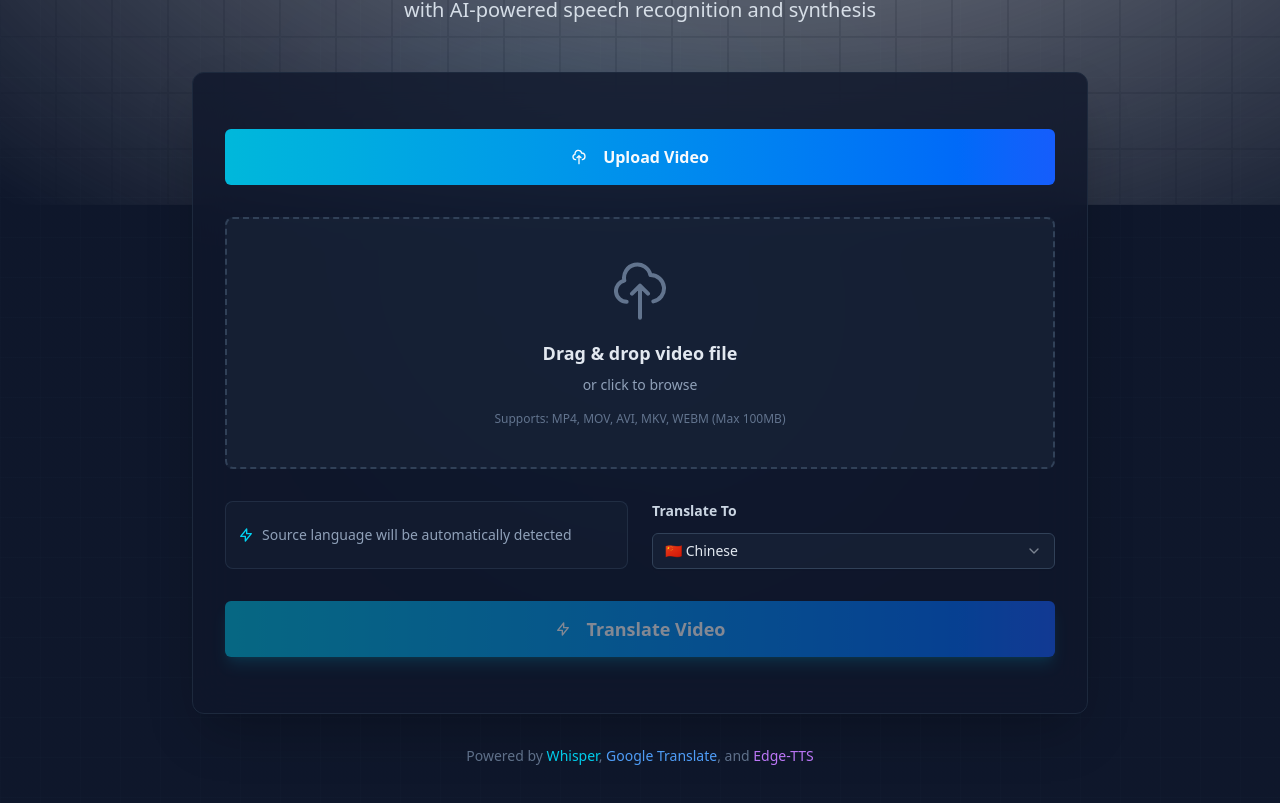
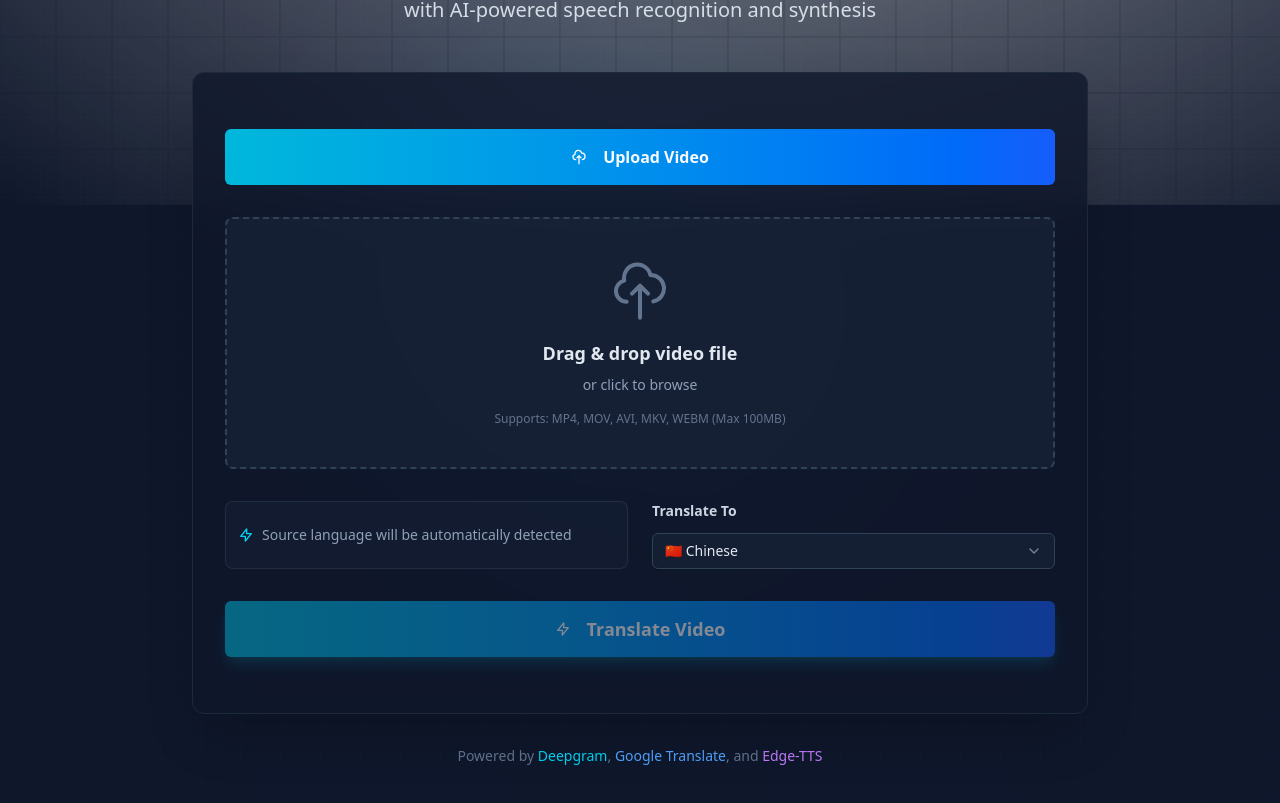
Before and after one commit to BioPfizer/ai-video-translator, a Next.js app in the folder video-translator-frontend/: page / in a window 1280 px wide. Shown: the part 243-1046 px from the top of the page. Built offline with nearby package versions, Linux system fonts and the light colour scheme; no server answers.

Commit message:
Hotfix: Fix security vulnerabilities.

```diff
--- a/video-translator-frontend/app/page.tsx
+++ b/video-translator-frontend/app/page.tsx
@@ -18,7 +18,7 @@ export default function Home() {
   const [activeTab, setActiveTab] = useState<TabType>('upload')
   const [file, setFile] = useState<File | null>(null)
   const [url, setUrl] = useState('')
-  const [sourceLang, setSourceLang] = useState('en')
+  // const [sourceLang, setSourceLang] = useState('en')
   const [targetLang, setTargetLang] = useState('zh-CN')
   const [status, setStatus] = useState('')
   const [progress, setProgress] = useState(0)
@@ -51,7 +51,7 @@ export default function Home() {
         return
       }
 
-      formData.append('source_lang', sourceLang)
+      // formData.append('source_lang', sourceLang)
       formData.append('target_lang', targetLang)
 
       setStatus('Translating video...')
@@ -391,7 +391,7 @@ export default function Home() {
               transition={{ delay: 0.6 }}
             >
               <p className="text-slate-500 text-sm">
-                Powered by <span className="text-cyan-400">Whisper</span>, <span className="text-blue-400">Google Translate</span>, and <span className="text-purple-400">Edge-TTS</span>
+                Powered by <span className="text-cyan-400">Deepgram</span>, <span className="text-blue-400">Google Translate</span>, and <span className="text-purple-400">Edge-TTS</span>
               </p>
             </motion.div>
           </motion.div>
```
Also changed, not shown: video-translator-frontend/package.json (+4 -6 lines), 2 other files (tests, documents, lock files or other folders).
